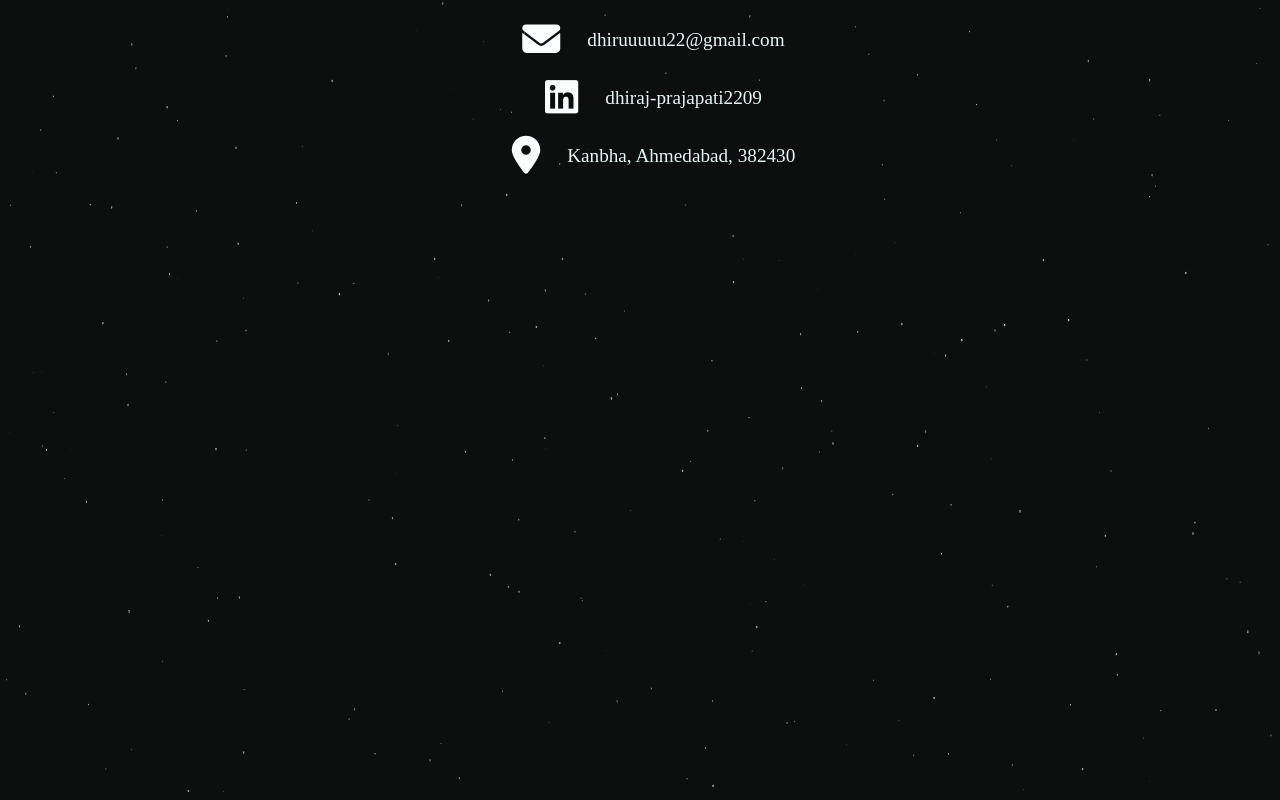
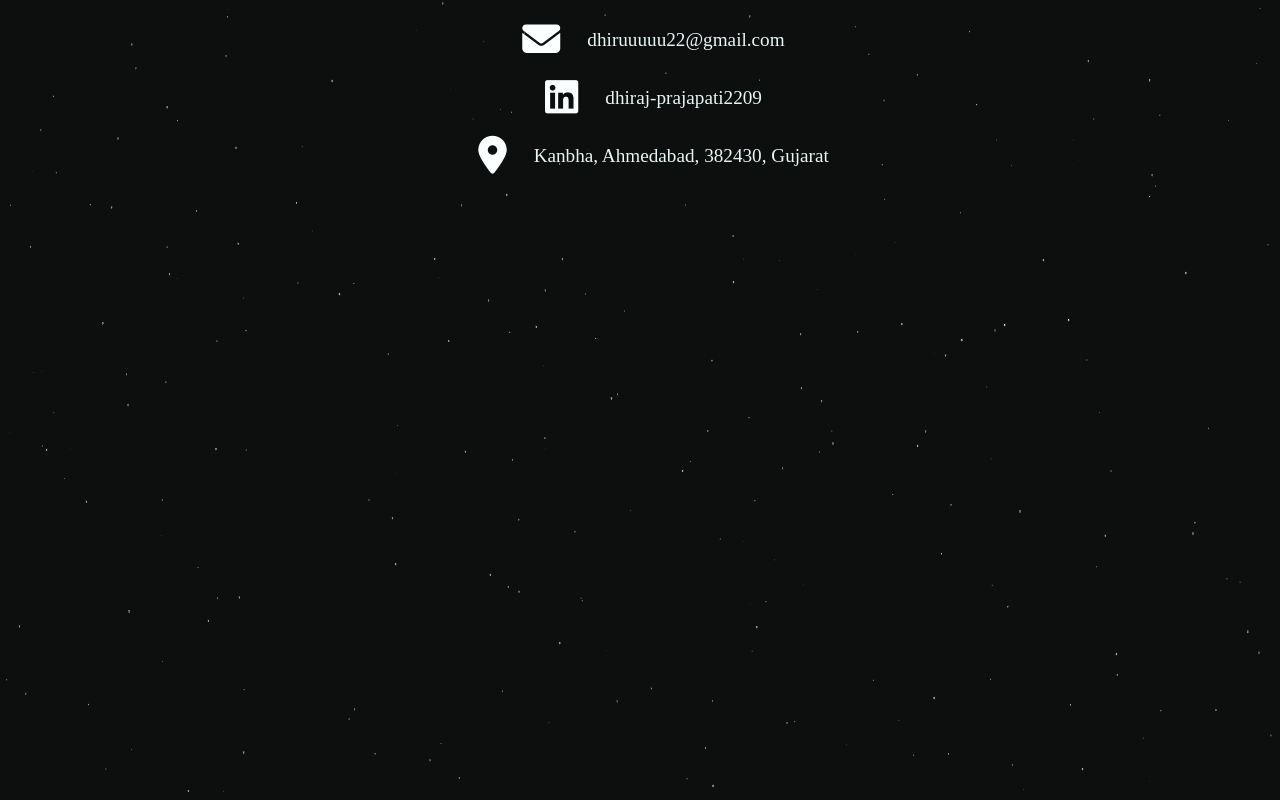
Before and after one commit to Dhiraj2209/PortFolio, a plain HTML site: page contactMe.html in a window 1280 px wide. Drawn offline with Linux system fonts and the light colour scheme.

Commit message:
Updated Address

```diff
--- a/contactMe.html
+++ b/contactMe.html
@@ -23,7 +23,7 @@
       <span>dhiraj-prajapati2209</span></p>
       <p>
         <a href="#"><i class='fas fa-map-marker-alt fa-2x'></i></a>
-      <span> Kanbha, Ahmedabad, 382430</span></p>
+      <span> Kanbha, Ahmedabad, 382430, Gujarat</span></p>
       <!-- You can add more contact details if needed -->
     </div>
   </div>
```
